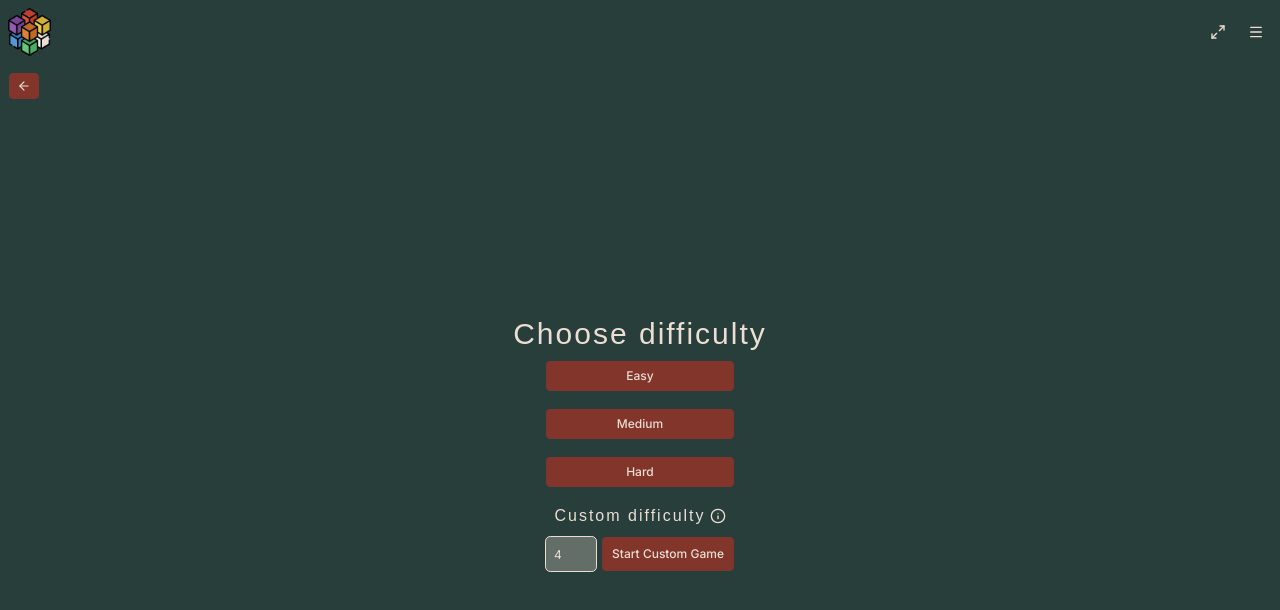
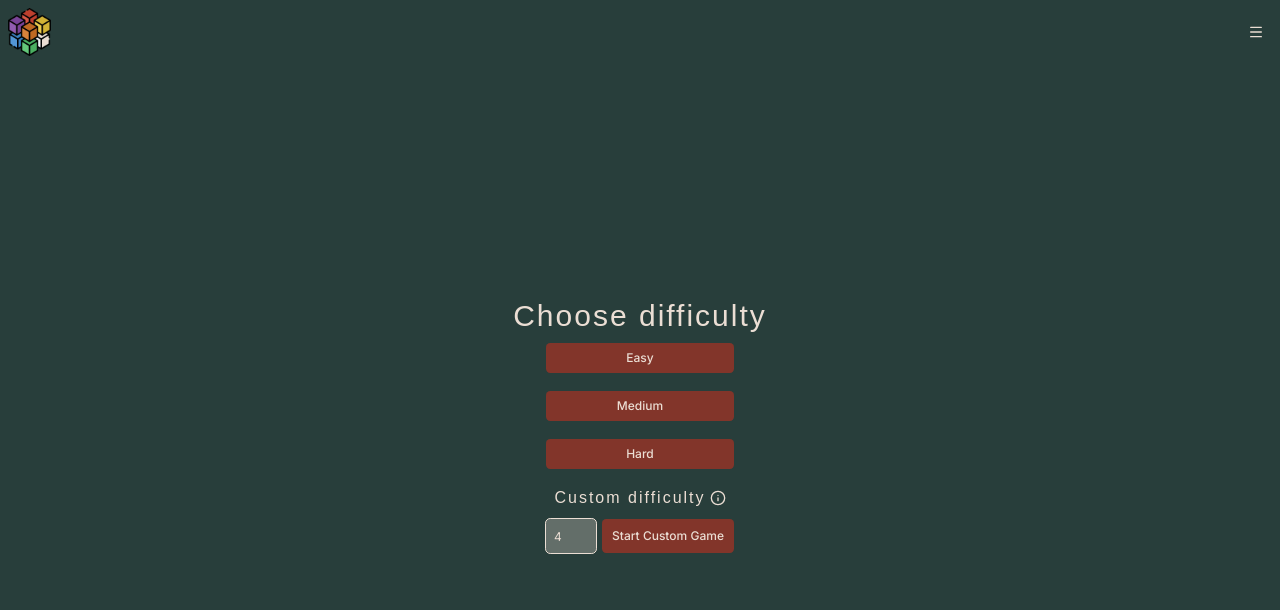
Before and after one commit to eijnewe/match-match, a React (Vite) app: page /game in a window 1280 px wide. Shown: the top 610 px of the page. Built offline with nearby package versions, Linux system fonts and the light colour scheme; a web font is replaced by a local one.

Commit message:
Refactor Header component layout and improve Switch styling

```diff
--- a/src/components/header.tsx
+++ b/src/components/header.tsx
@@ -1,4 +1,3 @@
-import { Button } from "@/components/ui/button";
 import {
   Collapsible,
   CollapsibleContent,
@@ -111,9 +110,17 @@ export function Header() {
               )}
 
               <div className="flex items-center gap-1.5">
-                {!isCompactHeader && editBtn}
-                {fullscreenBtn}
-                <CollapsibleTrigger className={"bg-transparent cursor-pointerbg-primary cursor-pointer text-primary-foreground hover:bg-primary/80 h-8 w-8 gap-1 px-2 text-xs/relaxed has-data-[icon=inline-end]:pr-1.5 has-data-[icon=inline-start]:pl-1.5 focus-visible:border-ring focus-visible:ring-ring/30 aria-invalid:ring-destructive/20 dark:aria-invalid:ring-destructive/40 aria-invalid:border-destructive dark:aria-invalid:border-destructive/50 rounded-md border border-transparent bg-clip-padding font-medium focus-visible:ring-2 aria-invalid:ring-2 [&_svg:not([class*='size-'])]:size-4 inline-flex items-center justify-center whitespace-nowrap transition-all disabled:pointer-events-none disabled:opacity-50 [&_svg]:pointer-events-none shrink-0 [&_svg]:shrink-0 outline-none group/button select-none"}>
+                {!isCompactHeader && (
+                  <>
+                    {editBtn}
+                    {fullscreenBtn}
+                  </>
+                )}
+                <CollapsibleTrigger
+                  className={
+                    "bg-transparent cursor-pointerbg-primary cursor-pointer text-primary-foreground hover:bg-primary/80 h-8 w-8 gap-1 px-2 text-xs/relaxed has-data-[icon=inline-end]:pr-1.5 has-data-[icon=inline-start]:pl-1.5 focus-visible:border-ring focus-visible:ring-ring/30 aria-invalid:ring-destructive/20 dark:aria-invalid:ring-destructive/40 aria-invalid:border-destructive dark:aria-invalid:border-destructive/50 rounded-md border border-transparent bg-clip-padding font-medium focus-visible:ring-2 aria-invalid:ring-2 [&_svg:not([class*='size-'])]:size-4 inline-flex items-center justify-center whitespace-nowrap transition-all disabled:pointer-events-none disabled:opacity-50 [&_svg]:pointer-events-none shrink-0 [&_svg]:shrink-0 outline-none group/button select-none"
+                  }
+                >
                   <Menu className="text-accent-foreground" />
                 </CollapsibleTrigger>
               </div>
@@ -121,13 +128,10 @@ export function Header() {
 
             <div className="absolute left-0 right-0 bg-accent z-50 -mt-px">
               <CollapsibleContent className="flex flex-col text-sm shadow-xl">
-
                 <div className="ml-auto w-[40vw] sm:w-[35vw] md:w-[25vw] lg:w-[20vw] flex flex-col gap-2 pl-3.5 pr-2.5">
                   {!isCompactHeader && (
                     <div className="flex items-center justify-between">
-                      <Label
-                        htmlFor="grid-mode" className="flex-1 text-sm"
-                      >
+                      <Label htmlFor="grid-mode" className="flex-1 text-sm">
                         <Link to="/" className="flex-1">
                           Home
                         </Link>
@@ -144,18 +148,16 @@ export function Header() {
 
                   {!isCompactHeader && (
                     <div className="flex items-center justify-between *:cursor-pointer">
-                      <Label
-                        htmlFor="grid-mode" className="flex-1 text-sm"
-                      >
+                      <Label htmlFor="grid-mode" className="flex-1 text-sm">
                         Grid
                       </Label>
                       <Switch
                         id="grid-mode"
                         onClick={toggleGridMode}
                         aria-pressed={isGridMode}
-                        checked={isGridMode}>
+                        checked={isGridMode}
+                      >
                         {isGridMode ? "Grid" : "Flex"}
-
                       </Switch>
                     </div>
                   )}
@@ -170,7 +172,8 @@ export function Header() {
                       render={
                         <div className="flex items-center justify-between w-full text-sm text-accent-foreground">
                           <Label
-                            htmlFor="how-to-play" className="flex-1 text-sm cursor-pointer"
+                            htmlFor="how-to-play"
+                            className="flex-1 text-sm cursor-pointer"
                           >
                             How to play
                           </Label>
--- a/src/components/ui/switch.tsx
+++ b/src/components/ui/switch.tsx
@@ -14,7 +14,7 @@ function Switch({
       data-slot="switch"
       data-size={size}
       className={cn(
-        "data-checked:bg-primary/70 dark:data-checked:bg-primary data-unchecked:bg-input focus-visible:border-ring focus-visible:ring-ring/30 aria-invalid:ring-destructive/20 dark:aria-invalid:ring-destructive/40 aria-invalid:border-destructive dark:aria-invalid:border-destructive/50 dark:data-unchecked:bg-input/80 shrink-0 rounded-full border-2 border-foreground focus-visible:ring-2 aria-invalid:ring-2 data-[size=default]:h-[16.6px] data-[size=default]:w-[28px] data-[size=sm]:h-[14px] data-[size=sm]:w-[24px] peer group/switch relative inline-flex items-center transition-all outline-none after:absolute after:-inset-x-3 after:-inset-y-2 data-disabled:cursor-not-allowed data-disabled:opacity-50",
+        "data-checked:bg-primary/70 dark:data-checked:bg-primary data-unchecked: focus-visible:border-ring focus-visible:ring-ring/30 aria-invalid:ring-destructive/20 dark:aria-invalid:ring-destructive/40 aria-invalid:border-destructive dark:aria-invalid:border-destructive/50 dark:data-unchecked: shrink-0 rounded-full border-2 border-foreground focus-visible:ring-2 aria-invalid:ring-2 data-[size=default]:h-[16.6px] data-[size=default]:w-[28px] data-[size=sm]:h-[14px] data-[size=sm]:w-[24px] peer group/switch relative inline-flex items-center transition-all outline-none after:absolute after:-inset-x-3 after:-inset-y-2 data-disabled:cursor-not-allowed data-disabled:opacity-50",
         className,
       )}
       {...props}
--- a/src/routes/game/index.tsx
+++ b/src/routes/game/index.tsx
@@ -1,4 +1,3 @@
-import { BackButton } from '@/components/BackButton'
 import { PageContainer } from '@/components/layout/PageContainer'
 import { Button } from '@/components/ui/button'
 import { Tooltip, TooltipContent, TooltipTrigger } from '@/components/ui/tooltip'
@@ -17,7 +16,6 @@ function GameIndex() {
 
   return (
     <>
-      <BackButton type='back' />
       <PageContainer>
         <div className='flex items-center flex-col'>
           <h3>Choose difficulty</h3>
```
